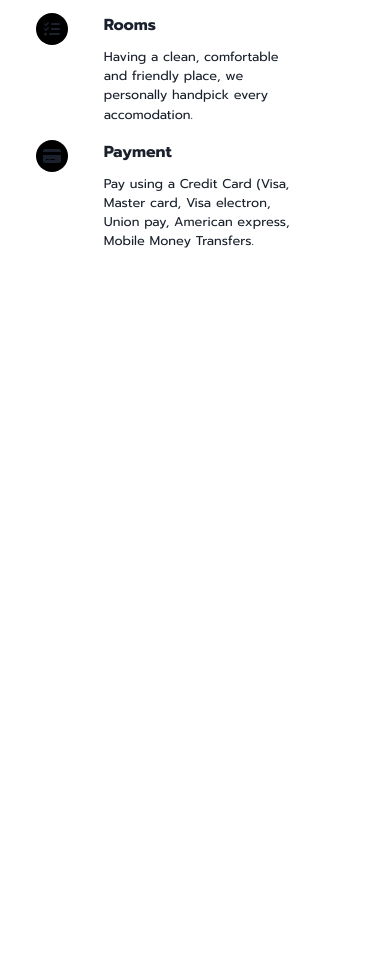
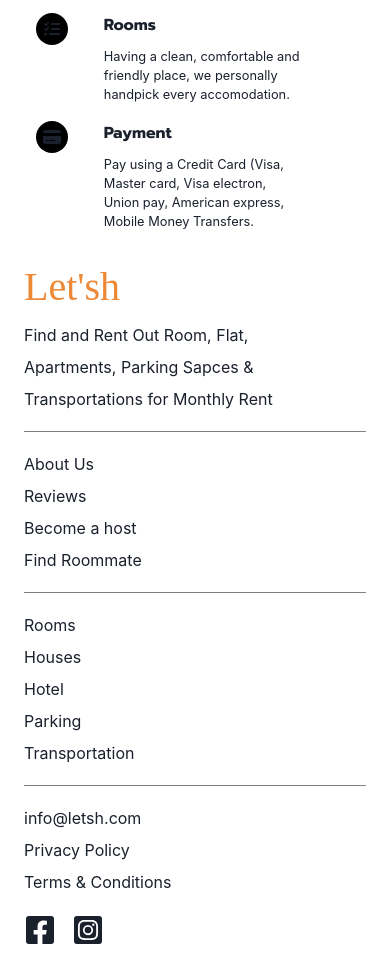
Before and after one commit to donghhan/letsh-client, a React (Vite) app: page / in a window 390 px wide. Shown: the part 4500-5462 px from the top of the page. Before the commit the page ends 4767 px from the top, so only its background shows below. Built offline with nearby package versions, Linux system fonts and the light colour scheme; a web font is replaced by a local one.

Commit message:
Footer responsive section added with minor font change

```diff
--- a/src/App.tsx
+++ b/src/App.tsx
@@ -8,7 +8,7 @@ export default function App() {
     <Box>
       {/* <Header /> */}
       <Outlet />
-      {/* <Footer /> */}
+      <Footer />
     </Box>
   );
 }
--- a/src/components/Footer.tsx
+++ b/src/components/Footer.tsx
@@ -1,3 +1,114 @@
+import {
+  Flex,
+  Box,
+  Text,
+  Grid,
+  GridItem,
+  HStack,
+  VStack,
+  Button,
+  Modal,
+  useMediaQuery,
+} from "@chakra-ui/react";
+import { Link } from "react-router-dom";
+import { Path } from "../utils/path";
+import { FaFacebookSquare, FaInstagramSquare } from "react-icons/fa";
+
 export default function Footer() {
-  return <footer></footer>;
+  return (
+    <Grid
+      as="footer"
+      width="100%"
+      justifyContent="center"
+      templateColumns={{ base: "1fr", md: "repeat(4, minmax(auto, 200px))" }}
+      gap={{ md: "1em" }}
+      p={{ base: "0 1.5em" }}
+      mt={{ base: "1.5em" }}
+    >
+      <GridItem
+        borderBottom={{
+          base: "1px solid gray",
+          md: "none",
+        }}
+        pb={{ base: "1em" }}
+        lineHeight="2em"
+      >
+        <Text fontFamily="rubik" fontSize="2.5rem" color="orange.400">
+          Let'sh
+        </Text>
+        <Text maxW={{ base: "300px" }} mt={{ base: "1em" }}>
+          Find and Rent Out Room, Flat, Apartments, Parking Sapces &
+          Transportations for Monthly Rent
+        </Text>
+      </GridItem>
+      <GridItem
+        borderBottom={{
+          base: "1px solid gray",
+          md: "none",
+        }}
+        p={{ base: "1em 0" }}
+        lineHeight="2em"
+      >
+        <Text>
+          <Link to="/">About Us</Link>
+        </Text>
+        <Text>
+          <Link to="/">Reviews</Link>
+        </Text>
+        <Text>
+          <Link to="/">Become a host</Link>
+        </Text>
+        <Text>
+          <Link to="/">Find Roommate</Link>
+        </Text>
+      </GridItem>
+      <GridItem
+        borderBottom={{
+          base: "1px solid gray",
+          md: "none",
+        }}
+        p={{ base: "1em 0" }}
+        lineHeight="2em"
+      >
+        <Text>
+          <Link to="/">Rooms</Link>
+        </Text>
+        <Text>
+          <Link to="/">Houses</Link>
+        </Text>
+        <Text>
+          <Link to="/">Hotel</Link>
+        </Text>
+        <Text>
+          <Link to="/">Parking</Link>
+        </Text>
+        <Text>
+          <Link to="/">Transportation</Link>
+        </Text>
+      </GridItem>
+      <GridItem p={{ base: "1em 0" }} lineHeight="2em">
+        <Text>
+          <Link to="/">info@letsh.com</Link>
+        </Text>
+        <Text>Privacy Policy</Text>
+        <Text>Terms & Conditions</Text>
+        <Flex
+          fontSize={{ base: "2rem" }}
+          mt={{ base: ".5em" }}
+          gap={{ base: ".5em" }}
+        >
+          <Text>
+            <Link to="/">
+              <FaFacebookSquare />
+            </Link>
+          </Text>
+          <Text>
+            <Link to="/">
+              <FaInstagramSquare />
+            </Link>
+          </Text>
+        </Flex>
+      </GridItem>
+    </Grid>
+  );
 }
--- a/src/components/home/WhyChooseUs.tsx
+++ b/src/components/home/WhyChooseUs.tsx
@@ -95,10 +95,11 @@ export default function WhyChooseUsFlexItems() {
             >
               {icon}
             </Text>
-            <Box ml={{ base: "2em", sm: "2em" }} fontFamily="prompt">
+            <Box ml={{ base: "2em", sm: "2em" }}>
               <Text
                 marginBottom="10px"
                 fontWeight="bold"
+                fontFamily="prompt"
                 fontSize={{ base: "1rem", md: "1.3rem" }}
               >
                 {title}
```
